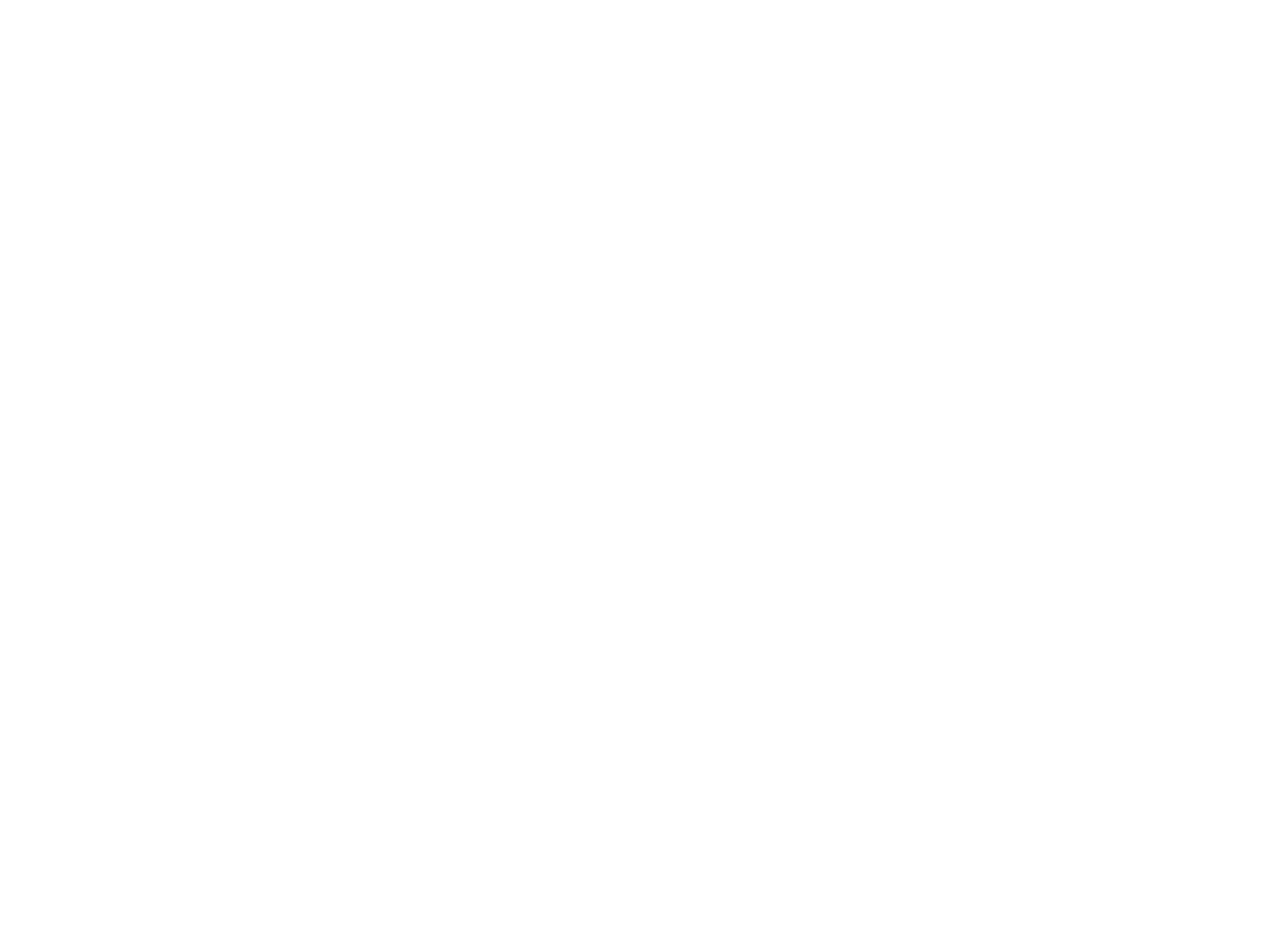
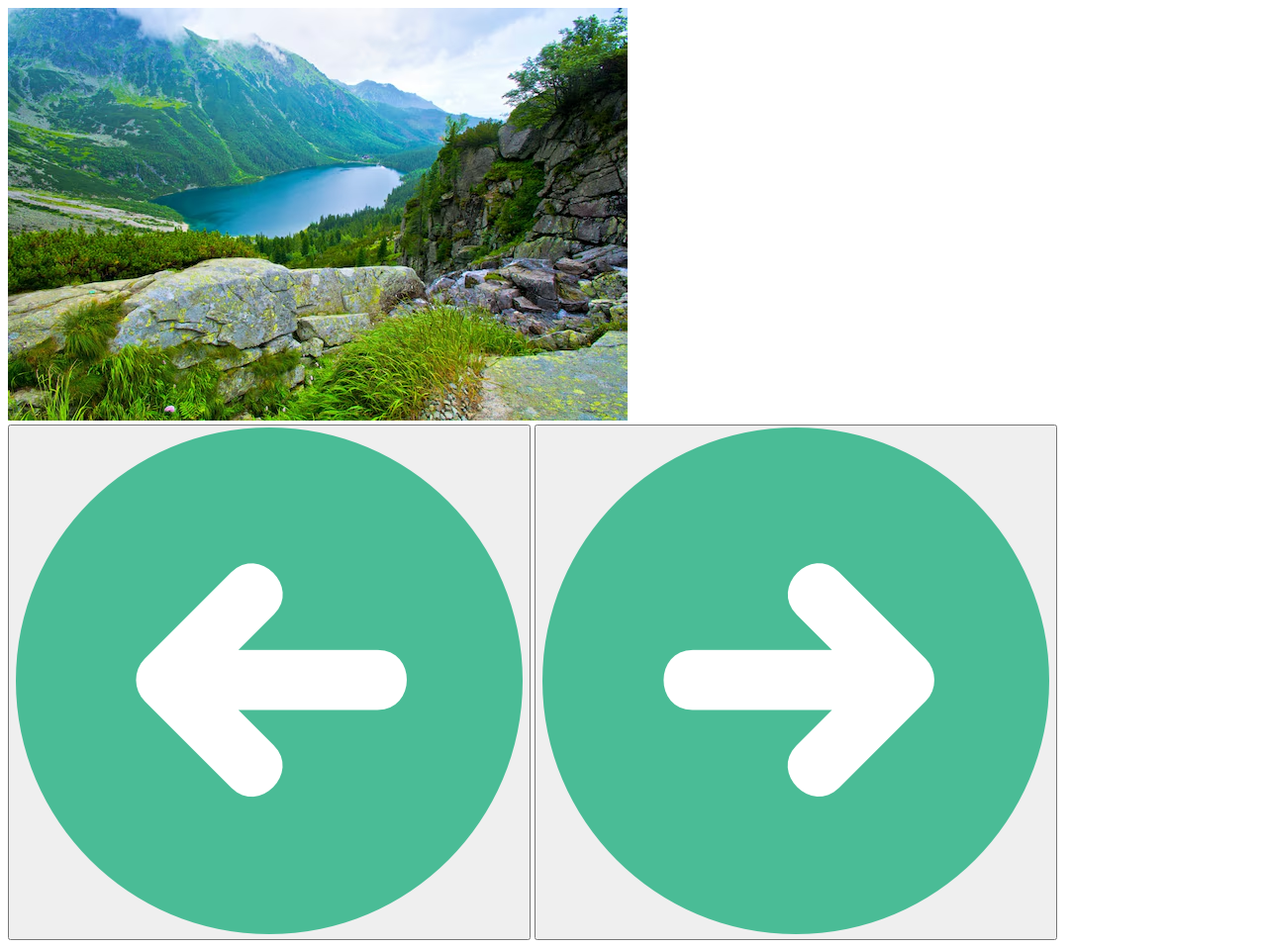
Before and after one commit to Sejall-pawar/Image-Slider, a plain HTML site: page index.html in a window 1280 px wide. Shown: the whole page at 99% size. Before the commit the page ends 800 px from the top, so only its background shows below. Drawn offline with Linux system fonts and the light colour scheme.

Commit message:
added new images and write the html code for the slider

```diff
--- a/index.html
+++ b/index.html
@@ -1,11 +1,25 @@
 <!DOCTYPE html>
 <html lang="en">
+
 <head>
     <meta charset="UTF-8">
     <meta name="viewport" content="width=device-width, initial-scale=1.0">
     <title>Document</title>
 </head>
+
 <body>
+    <div>
+        <img src="img/1.avif" alt="nature" class="img">
 
+        <div class="btn-container">
+            <button type="button" class="btn">
+                <img src="img/previous.png" alt="previous">
+            </button>
+            <button type="button" class="btn">
+                <img src="img/next.png" alt="next">
+            </button>
+        </div>
+    </div>
 </body>
+
 </html>
```
Also changed, not shown: img/1.avif (added), img/2.avif (added), img/3.avif (added), img/4.avif (added), img/5.avif (added), img/next.png (added), img/previous.png (added).
